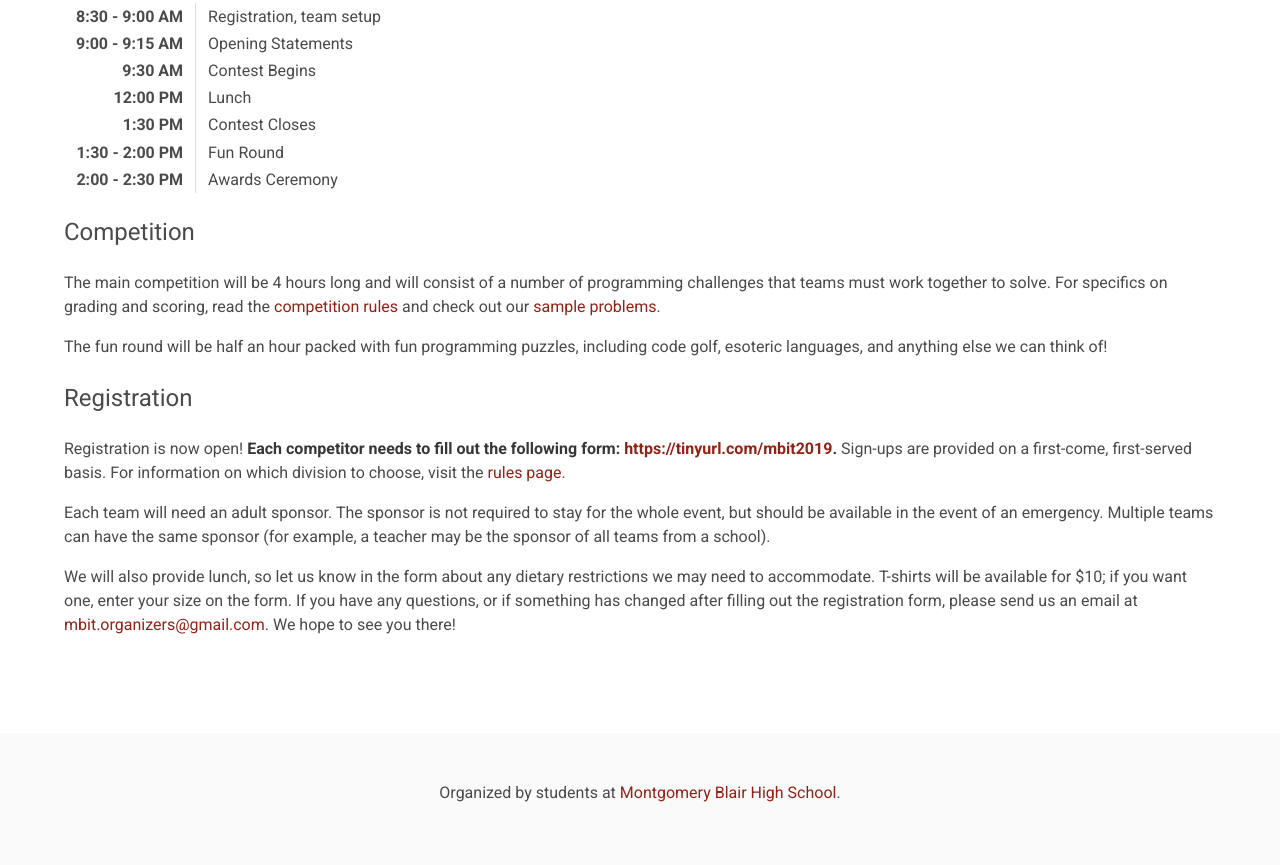
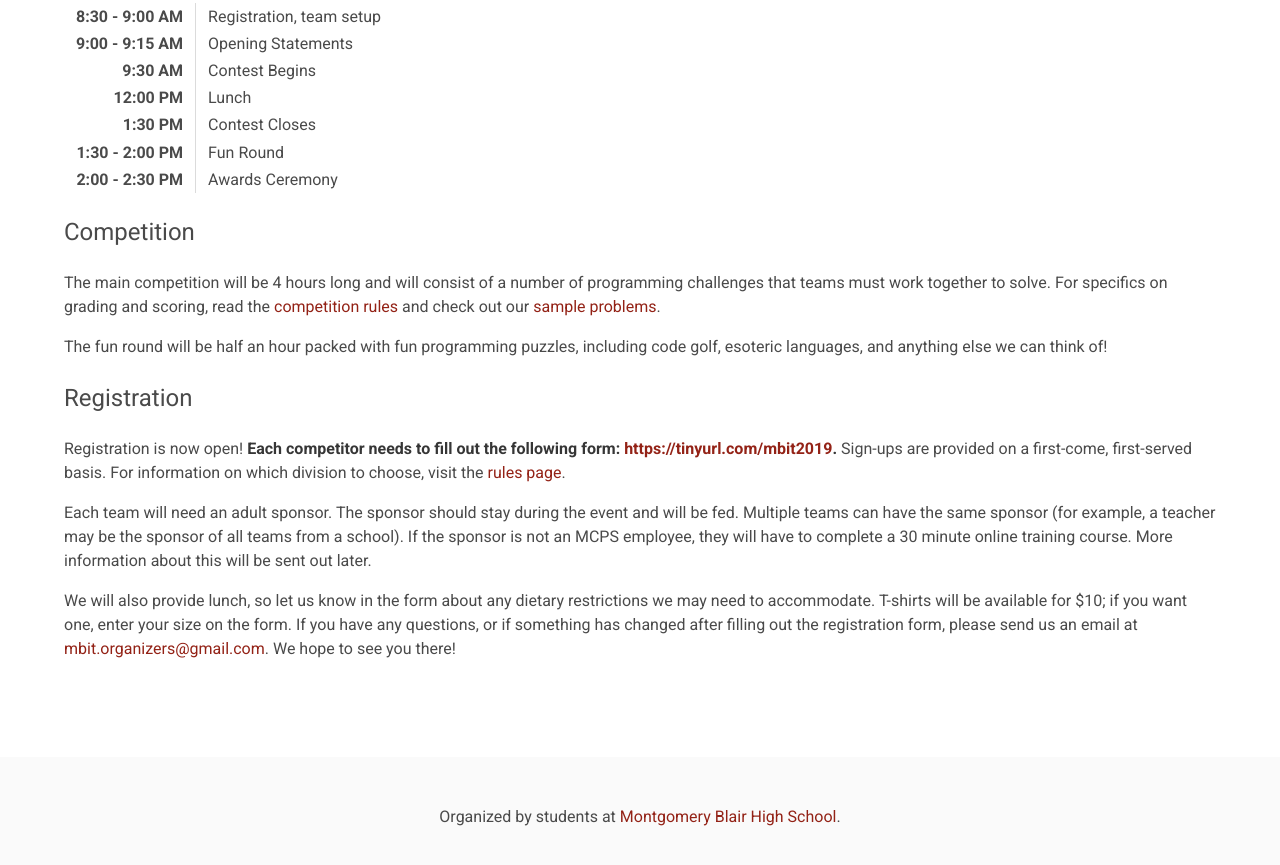
Before and after one commit to mbhs/mbit, a plain HTML site: page logistics.html in a window 1280 px wide. Shown: the part 405-1270 px from the top of the page. Drawn offline with Linux system fonts and the light colour scheme.

Commit message:
chaperones

```diff
--- a/logistics.html
+++ b/logistics.html
@@ -57,7 +57,7 @@
 		<h2 class="subtitle is-4">Registration</h2>
 		<div class="content">
 			<p>Registration is now open! <strong>Each competitor needs to fill out the following form: <a target="_blank" rel="noopener" href="https://tinyurl.com/mbit2019">https://tinyurl.com/mbit2019</a>.</strong> Sign-ups are provided on a first-come, first-served basis. For information on which division to choose, visit the <a href="/rules">rules page</a>.</p>
-			<p>Each team will need an adult sponsor. The sponsor is not required to stay for the whole event, but should be available in the event of an emergency. Multiple teams can have the same sponsor (for example, a teacher may be the sponsor of all teams from a school).</p>
+			<p>Each team will need an adult sponsor. The sponsor should stay during the event and will be fed. Multiple teams can have the same sponsor (for example, a teacher may be the sponsor of all teams from a school). If the sponsor is not an MCPS employee, they will have to complete a 30 minute online training course. More information about this will be sent out later.</p>
 			<p>We will also provide lunch, so let us know in the form about any dietary restrictions we may need to accommodate. T-shirts will be available for $10; if you want one, enter your size on the form. If you have any questions, or if something has changed after filling out the registration form, please send us an email at <a href="mailto:mbit.organizers@gmail.com">mbit.organizers@gmail.com</a>. We hope to see you there!</p>
 		</div>
 		<br>
```
